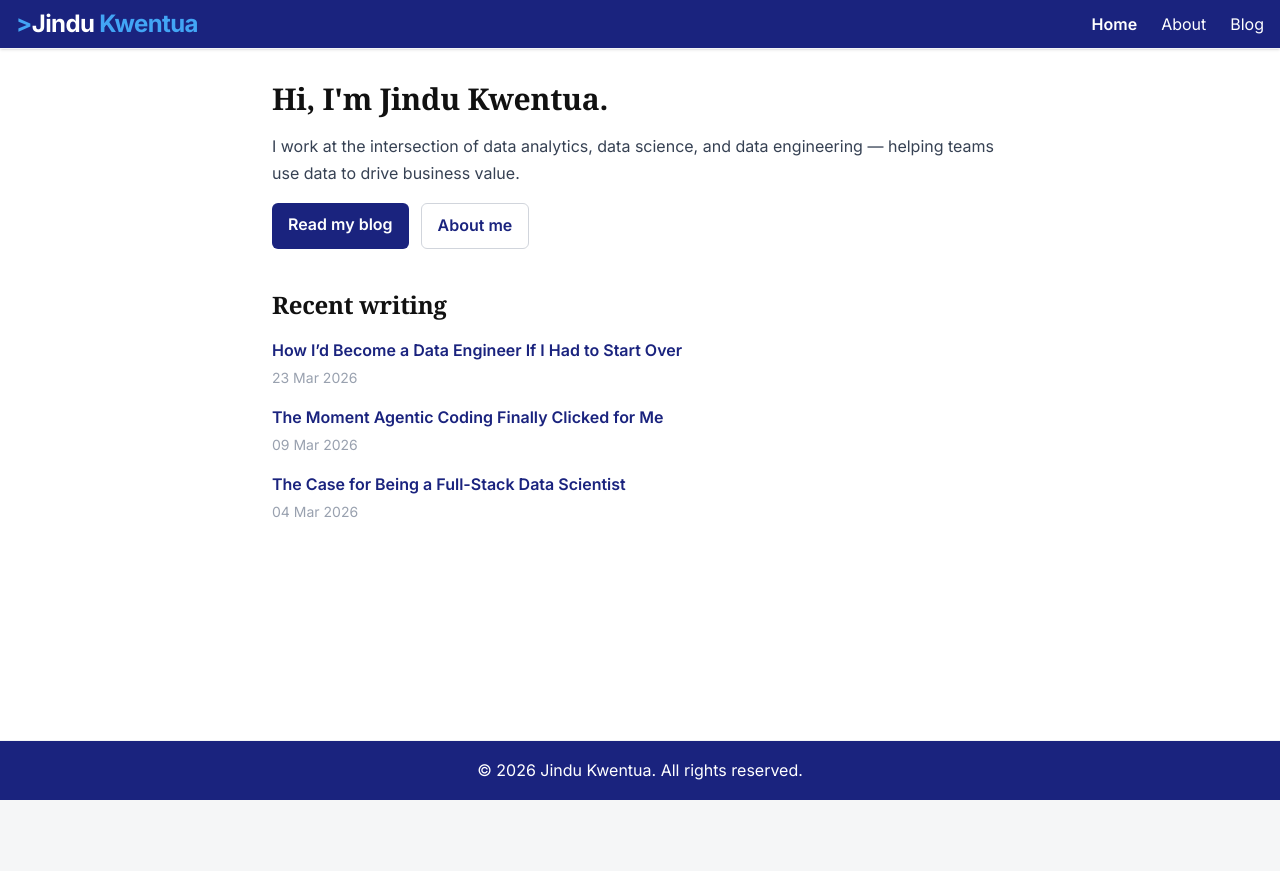
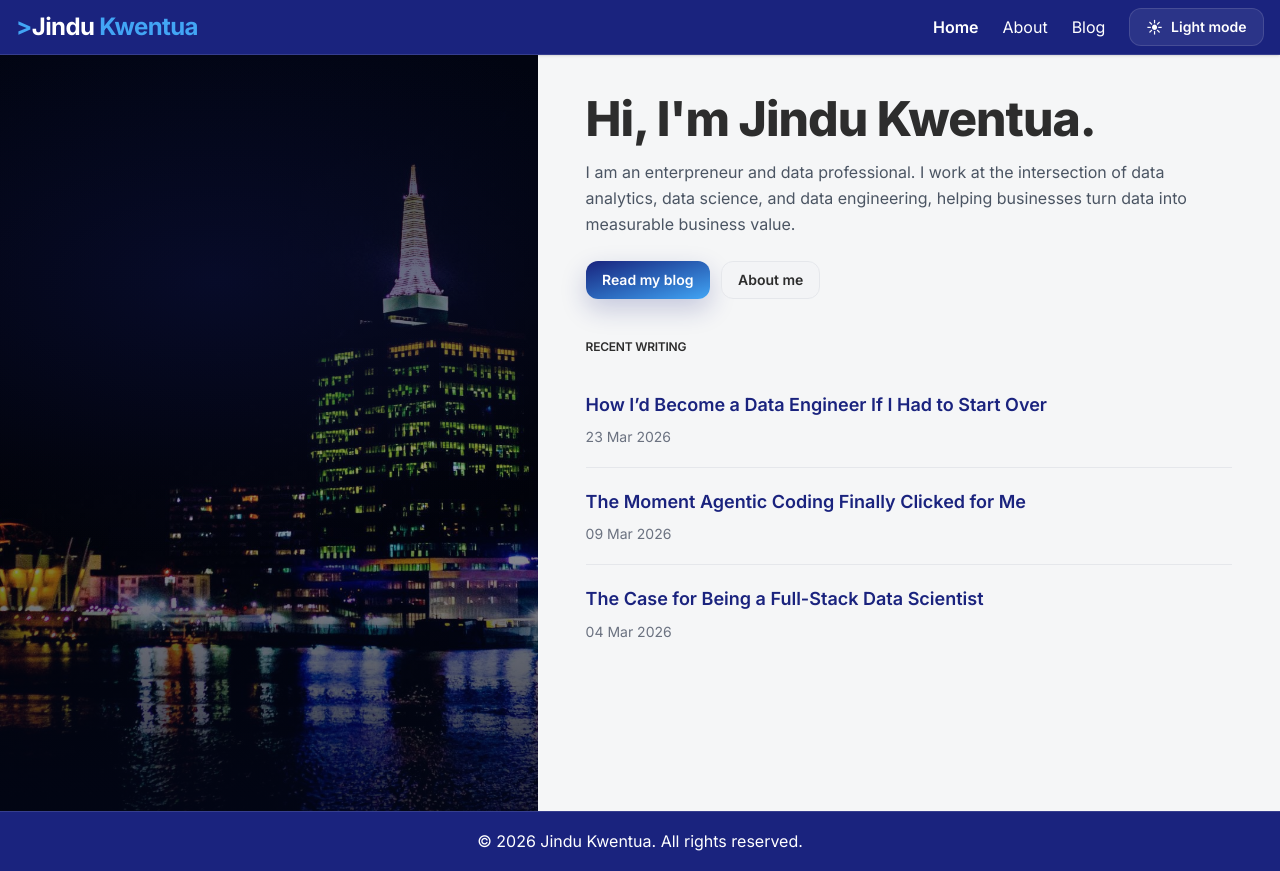
Before and after one commit to jindukwentua/blog, a Next.js app: page / in a window 1280 px wide. Before the commit the page ends 800 px from the top, so only its background shows below. Built offline with nearby package versions, Linux system fonts and the light colour scheme.

Commit message:
cosmetic changes

```diff
--- a/src/app/globals.css
+++ b/src/app/globals.css
@@ -10,17 +10,52 @@
 
   --card: #ffffff;
   --border: #e5e7eb;
+  --muted: #4b5563;
+  --muted-2: #6b7280;
+  --surface-1: #ffffff;
+  --surface-2: #f3f4f6;
 
   /* Site-wide brand (header, footer, links, accents) */
   --color-brand: #1a237e;
   --color-brand-hover: #283593;
   --color-brand-accent: #42a5f5;
+  --accent: var(--color-brand);
+  --accent-border: rgba(26, 35, 126, 0.35);
   --color-page: #ffffff;
   --color-text-muted: #6b7280;
+  /* Header / footer */
+  --header-bg: var(--color-brand);
+  --header-border: rgba(255, 255, 255, 0.12);
+  --header-fg: #ffffff;
 }
 
+/* Explicit theme (set by toggle) */
+:root[data-theme="dark"] {
+  --background: #070a12;
+  --foreground: #e8ecff;
+  --card: rgba(255, 255, 255, 0.06);
+  --border: rgba(255, 255, 255, 0.10);
+  --muted: rgba(232, 236, 255, 0.78);
+  --muted-2: rgba(232, 236, 255, 0.60);
+  --surface-1: rgba(255, 255, 255, 0.06);
+  --surface-2: rgba(255, 255, 255, 0.03);
+
+  /* Brighter brand colors for dark surfaces */
+  --color-brand: #a9b8ff;
+  --color-brand-hover: #c7d2fe;
+  --color-brand-accent: #7dd3fc;
+  --accent: var(--color-brand);
+  --accent-border: rgba(169, 184, 255, 0.28);
+
+  /* Header / footer (darker + more premium in dark mode) */
+  --header-bg: rgba(8, 12, 26, 0.92);
+  --header-border: rgba(255, 255, 255, 0.10);
+  --header-fg: rgba(232, 236, 255, 0.95);
+}
+
+/* Fallback to system setting when no explicit theme */
 @media (prefers-color-scheme: dark) {
-  :root {
+  :root:not([data-theme]) {
     --background: #0f1115;
     --foreground: #e5e7eb;
     --card: #171a21;
@@ -63,17 +98,6 @@ h1,
 h2,
 h3,
 h4 {
-  font-family: Georgia, "Times New Roman", serif;
-  color: #111;
-  letter-spacing: -0.01em;
-}
-
-/* About page: uniform sans (Inter) — overrides editorial serif for headings */
-.about-page,
-.about-page h1,
-.about-page h2,
-.about-page h3,
-.about-page h4 {
   font-family:
     var(--font-sans),
     system-ui,
@@ -84,7 +108,8 @@ h4 {
     Helvetica,
     Arial,
     sans-serif;
-  letter-spacing: normal;
+  color: var(--foreground);
+  letter-spacing: -0.02em;
 }
 
 p {
--- a/src/app/page.tsx
+++ b/src/app/page.tsx
@@ -1,7 +1,9 @@
 
 import fs from "fs";
 import path from "path";
+import Image from "next/image";
 import { SiteHeader } from "@/components/SiteHeader";
+import { Button } from "@/components/Button";
 
 type PostMeta = {
   date: string;
@@ -51,62 +53,84 @@ async function getRecentPosts(limit = 3): Promise<PostMeta[]> {
 export default async function Home() {
   const recentPosts = await getRecentPosts();
   return (
-    <div className="min-h-screen bg-white font-sans flex flex-col">
+    <div className="min-h-screen bg-[var(--background)] flex flex-col">
       <SiteHeader active="home" />
 
       {/* Main Content */}
-      <main className="max-w-3xl mx-auto py-8 px-4 flex-1">
-        {/* Hero */}
-        <section className="mb-10">
-          <h1 className="text-3xl font-bold mb-2 text-[var(--color-brand)]">
+      <main className="flex-1">
+        <div className="grid grid-cols-1 md:grid-cols-[42%_58%] md:min-h-[calc(100vh-44px)]">
+          {/* Left image column */}
+          <aside className="relative min-h-[360px] bg-black md:sticky md:top-0 md:min-h-[calc(100vh-44px)]">
+            <Image
+              src="/f636b943-b928-46a6-bb06-6eddd572234c_2048x1280.jpg"
+              alt="Nighttime city skyline with reflections on water."
+              fill
+              priority
+              className="object-cover object-center"
+              sizes="(max-width: 768px) 100vw, 42vw"
+            />
+            <div
+              className="absolute inset-0"
+              style={{
+                background:
+                  "radial-gradient(900px 500px at 40% 30%, rgba(26,35,126,0.25) 0%, rgba(2,6,23,0.0) 55%), linear-gradient(180deg, rgba(2,6,23,0.75) 0%, rgba(2,6,23,0.35) 55%, rgba(2,6,23,0.85) 100%)",
+              }}
+              aria-hidden
+            />
+          </aside>
+
+          {/* Right content column */}
+          <section className="home-page px-4 py-10 sm:px-8 md:px-12">
+            <div className="max-w-3xl">
+              <div className="mb-10">
+                <h1 className="text-4xl sm:text-5xl font-extrabold tracking-tight text-[var(--color-brand)]">
                   Hi, I&apos;m Jindu Kwentua.
                 </h1>
-          <p className="text-gray-700 mb-4">
-            I work at the intersection of data analytics, data science, and data
-            engineering &mdash; helping teams use data to drive business value.
+                  <p className="text-[var(--muted)] mt-4 leading-relaxed">
+                  I am an enterpreneur and data professional. I work at the intersection of data analytics, data science, and data engineering, helping businesses turn data into measurable business value.
                 </p>
-          <div className="flex flex-wrap gap-3">
-            <a
-              href="/blog"
-              className="px-4 py-2 rounded-md bg-[var(--color-brand)] text-white font-semibold hover:bg-[var(--color-brand-hover)]"
-            >
+                <div className="flex flex-wrap gap-3 mt-6">
+                  <Button href="/blog" variant="primary">
                     Read my blog
-            </a>
-            <a
-              href="/about"
-              className="px-4 py-2 rounded-md border border-gray-300 text-[var(--color-brand)] font-semibold hover:bg-gray-50"
-            >
+                  </Button>
+                  <Button href="/about" variant="secondary">
                     About me
-            </a>
+                  </Button>
                 </div>
-        </section>
+              </div>
 
-        {/* Recent posts */}
               <section>
-          <h2 className="text-2xl font-bold mb-4 text-[var(--color-brand)]">Recent writing</h2>
+                <h2 className="text-xs font-semibold tracking-[0.25em] text-[var(--muted-2)] uppercase mb-4">
+                  Recent writing
+                </h2>
                 {recentPosts.length === 0 && (
-            <p className="text-gray-500">New posts coming soon.</p>
+                  <p className="text-[var(--muted-2)]">New posts coming soon.</p>
                 )}
                 <ul>
                   {recentPosts.map((post) => (
-              <li key={post.url} className="mb-4">
+                    <li
+                      key={post.url}
+                      className="py-5 border-b last:border-0"
+                      style={{ borderColor: "var(--border)" }}
+                    >
                       <a
                         href={post.url}
-                  className="text-[var(--color-brand)] hover:underline text-base font-semibold hover:text-[var(--color-brand-hover)]"
+                        className="text-[var(--color-brand)] hover:underline text-lg font-semibold hover:text-[var(--color-brand-hover)]"
                       >
                         {post.title}
                       </a>
                       {post.date && (
-                  <div className="text-gray-400 text-sm mt-1">
-                    {formatDate(post.date)}
-                  </div>
+                        <div className="text-[var(--muted-2)] text-sm mt-2">{formatDate(post.date)}</div>
                       )}
                     </li>
                   ))}
                 </ul>
               </section>
+            </div>
+          </section>
+        </div>
       </main>
-      <footer className="border-t border-gray-100 bg-[var(--color-brand)] text-white text-center py-4 mt-8">
+      <footer className="border-t border-[var(--header-border)] bg-[var(--header-bg)] text-[var(--header-fg)] text-center py-4">
         &copy; {new Date().getFullYear()} Jindu Kwentua. All rights reserved.
       </footer>
     </div>
--- /dev/null
+++ b/src/components/Button.tsx
@@ -0,0 +1,112 @@
+import Link from "next/link";
+import { type CSSProperties, type ReactNode } from "react";
+
+type Variant = "primary" | "secondary" | "ghost";
+
+type CommonProps = {
+  children: ReactNode;
+  className?: string;
+  variant?: Variant;
+  style?: CSSProperties;
+};
+
+type ButtonAsButtonProps = CommonProps & {
+  href?: never;
+  type?: "button" | "submit" | "reset";
+  onClick?: () => void;
+  disabled?: boolean;
+  ariaLabel?: string;
+  title?: string;
+};
+
+type ButtonAsLinkProps = CommonProps & {
+  href: string;
+  target?: string;
+  rel?: string;
+  ariaLabel?: string;
+  title?: string;
+};
+
+export type ButtonProps = ButtonAsButtonProps | ButtonAsLinkProps;
+
+function cx(...parts: Array<string | undefined | false>) {
+  return parts.filter(Boolean).join(" ");
+}
+
+function getVariantClasses(variant: Variant) {
+  switch (variant) {
+    case "primary":
+      return cx(
+        "text-white",
+        "shadow-[0_10px_26px_rgba(26,35,126,0.22)]",
+        "hover:-translate-y-[1px] hover:shadow-[0_14px_36px_rgba(66,165,245,0.22)]",
+        "active:translate-y-0 active:shadow-[0_10px_26px_rgba(26,35,126,0.18)]"
+      );
+    case "secondary":
+      return cx(
+        "border",
+        "bg-[var(--surface-2)]",
+        "text-[var(--foreground)]",
+        "hover:bg-[var(--surface-1)]"
+      );
+    case "ghost":
+      return cx(
+        "text-[var(--foreground)]",
+        "hover:bg-[var(--surface-2)]"
+      );
+  }
+}
+
+const baseClasses = cx(
+  "inline-flex items-center justify-center gap-2",
+  "rounded-xl px-4 py-2",
+  "text-sm font-semibold",
+  "transition will-change-transform",
+  "focus-visible:outline-none focus-visible:ring-2 focus-visible:ring-offset-2 focus-visible:ring-[var(--color-brand-accent)]",
+  "ring-offset-[var(--background)]"
+);
+
+export function Button(props: ButtonProps) {
+  const variant = props.variant ?? "primary";
+
+  const classes = cx(
+    baseClasses,
+    variant === "primary" && "bg-gradient-to-br from-[var(--color-brand)] to-[var(--color-brand-accent)]",
+    variant === "secondary" && "border-[var(--border)]",
+    variant === "ghost" && "border border-transparent",
+    getVariantClasses(variant),
+    props.className
+  );
+
+  if ("href" in props) {
+    const { href, children, target, rel, ariaLabel, title, style } = props;
+    return (
+      <Link
+        href={href}
+        className={classes}
+        style={style}
+        target={target}
+        rel={rel}
+        aria-label={ariaLabel}
+        title={title}
+      >
+        {children}
+      </Link>
+    );
+  }
+
+  const { children, type = "button", onClick, disabled, ariaLabel, title, style } = props;
+  return (
+    <button
+      type={type}
+      onClick={onClick}
+      disabled={disabled}
+      className={cx(classes, disabled && "opacity-60 cursor-not-allowed")}
+      style={style}
+      aria-label={ariaLabel}
+      title={title}
+    >
+      {children}
+    </button>
+  );
+}
--- a/src/components/SiteHeader.tsx
+++ b/src/components/SiteHeader.tsx
@@ -1,6 +1,7 @@
 "use client";
 
 import Link from "next/link";
+import { ThemeToggle } from "@/components/ThemeToggle";
 
 type NavKey = "home" | "about" | "blog";
 
@@ -10,14 +11,14 @@ type SiteHeaderProps = {
 
 export function SiteHeader({ active }: SiteHeaderProps) {
   const linkClasses = (key: NavKey) =>
-    `hover:underline text-white ${active === key ? "font-semibold" : ""}`;
+    `hover:underline text-[var(--header-fg)] ${active === key ? "font-semibold" : ""}`;
 
   return (
-    <header className="border-b border-gray-100 bg-[var(--color-brand)] px-4 py-2 flex items-center justify-between shadow-sm">
+    <header className="border-b bg-[var(--header-bg)] border-[var(--header-border)] px-4 py-2 flex items-center justify-between shadow-sm backdrop-blur">
       <div className="flex items-center gap-2">
-        <span className="text-2xl font-bold text-white tracking-tight">
+        <span className="text-2xl font-bold tracking-tight text-[var(--header-fg)]">
           <span className="text-[var(--color-brand-accent)]">&gt;</span>
-          <span className="text-white">Jindu</span>
+          <span className="text-[var(--header-fg)]">Jindu</span>
           <span className="text-[var(--color-brand-accent)]"> Kwentua</span>
         </span>
       </div>
@@ -31,6 +32,7 @@ export function SiteHeader({ active }: SiteHeaderProps) {
         <Link href="/blog" className={linkClasses("blog")}>
           Blog
         </Link>
+        <ThemeToggle />
       </nav>
     </header>
   );
--- /dev/null
+++ b/src/components/ThemeToggle.tsx
@@ -0,0 +1,56 @@
+"use client";
+
+import { useEffect, useMemo, useState } from "react";
+import { Button } from "@/components/Button";
+
+type Theme = "light" | "dark";
+
+function getSystemTheme(): Theme {
+  if (typeof window === "undefined") return "light";
+  return window.matchMedia && window.matchMedia("(prefers-color-scheme: dark)").matches
+    ? "dark"
+    : "light";
+}
+
+function applyTheme(theme: Theme) {
+  document.documentElement.dataset.theme = theme;
+}
+
+export function ThemeToggle() {
+  const [theme, setTheme] = useState<Theme>("light");
+
+  const nextTheme = useMemo<Theme>(() => (theme === "dark" ? "light" : "dark"), [theme]);
+
+  useEffect(() => {
+    const saved = window.localStorage.getItem("theme") as Theme | null;
+    const initial = saved === "light" || saved === "dark" ? saved : getSystemTheme();
+    setTheme(initial);
+    applyTheme(initial);
+  }, []);
+
+  return (
+    <Button
+      type="button"
+      variant="ghost"
+      onClick={() => {
+        const newTheme = nextTheme;
+        setTheme(newTheme);
+        window.localStorage.setItem("theme", newTheme);
+        applyTheme(newTheme);
+      }}
+      className="px-3 py-1.5 border hover:opacity-95"
+      style={{
+        borderColor: "var(--header-border)",
+        color: "var(--header-fg)",
+        background: "rgba(255,255,255,0.08)",
+      }}
+      ariaLabel={`Switch to ${nextTheme} mode`}
+      title={`Switch to ${nextTheme} mode`}
+    >
+      <span aria-hidden className="text-base leading-none">
+        {theme === "dark" ? "☾" : "☀"}
+      </span>
+      <span className="hidden sm:inline">{theme === "dark" ? "Dark mode" : "Light mode"}</span>
+    </Button>
+  );
+}
```
Also changed, not shown: src/app/about/page.tsx (+61 -36 lines), src/app/blog/[slug]/page.tsx (+4 -4 lines), src/app/blog/how-id-become-a-data-engineer-if-i-had-to-start-over.mdx (+2 -5 lines), src/app/blog/page.tsx (+4 -6 lines), src/app/layout.tsx (+21 -3 lines), public/f636b943-b928-46a6-bb06-6eddd572234c_2048x1280.jpg (added). Lines whose indentation alone changed are shown as unchanged.
